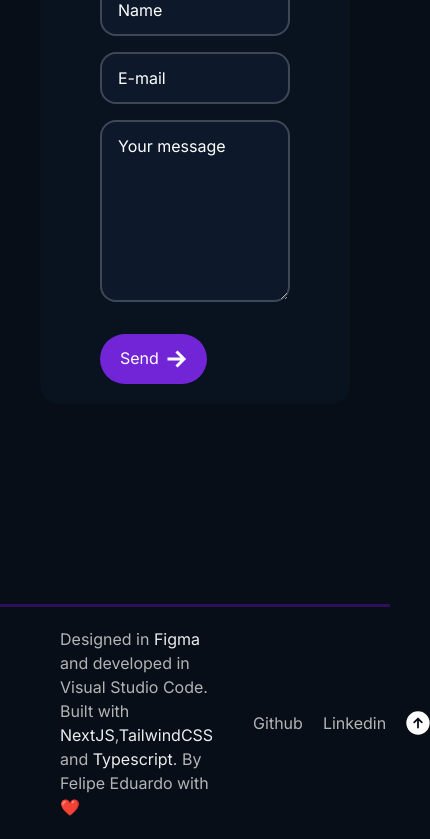
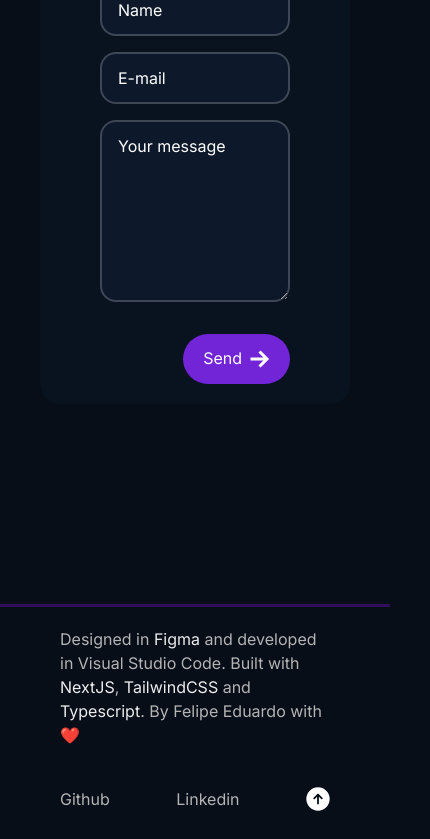
Before and after one commit to Felpezs/Portfolio, a Next.js app: page /en-US in a window 390 px wide. Shown: the part 5018-5857 px from the top of the page, 430 px wide, since content can reach past the window. Built offline with nearby package versions, Linux system fonts and the light colour scheme.

Commit message:
fix: footer size on small screens and button position on footer

```diff
--- a/components/Contact/Form.tsx
+++ b/components/Contact/Form.tsx
@@ -62,7 +62,7 @@ const Form = ({
       />
       <Button
         variant="secondary"
-        className="mt-[16px]"
+        className="mt-[16px] self-end"
         icon={<Arrow rotate color="white" />}
         isLoading={isLoading}
       >
--- a/components/Footer.tsx
+++ b/components/Footer.tsx
@@ -7,12 +7,12 @@ const Footer = ({
   dictionary: Awaited<ReturnType<typeof getDictionary>>["footer"];
 }) => {
   return (
-    <div className="flex justify-between gap-2 border-t-[3px] border-secondary-900 px-3 py-1 text-neutral-600">
+    <div className="flex flex-col justify-between gap-2 border-t-[3px] border-secondary-900 px-3 py-1 text-neutral-600 sm:flex-row">
       <p className="max-w-[700px]">
         {dictionary.description[0]}{" "}
         <span className="text-neutral-100">Figma</span>{" "}
         {dictionary.description[1]}{" "}
-        <span className="text-neutral-100">NextJS</span>,
+        <span className="text-neutral-100">NextJS</span>,{" "}
         <span className="text-neutral-100">TailwindCSS</span>{" "}
         {dictionary.description[2]}{" "}
         <span className="text-neutral-100">Typescript</span>. By Felipe Eduardo
```
